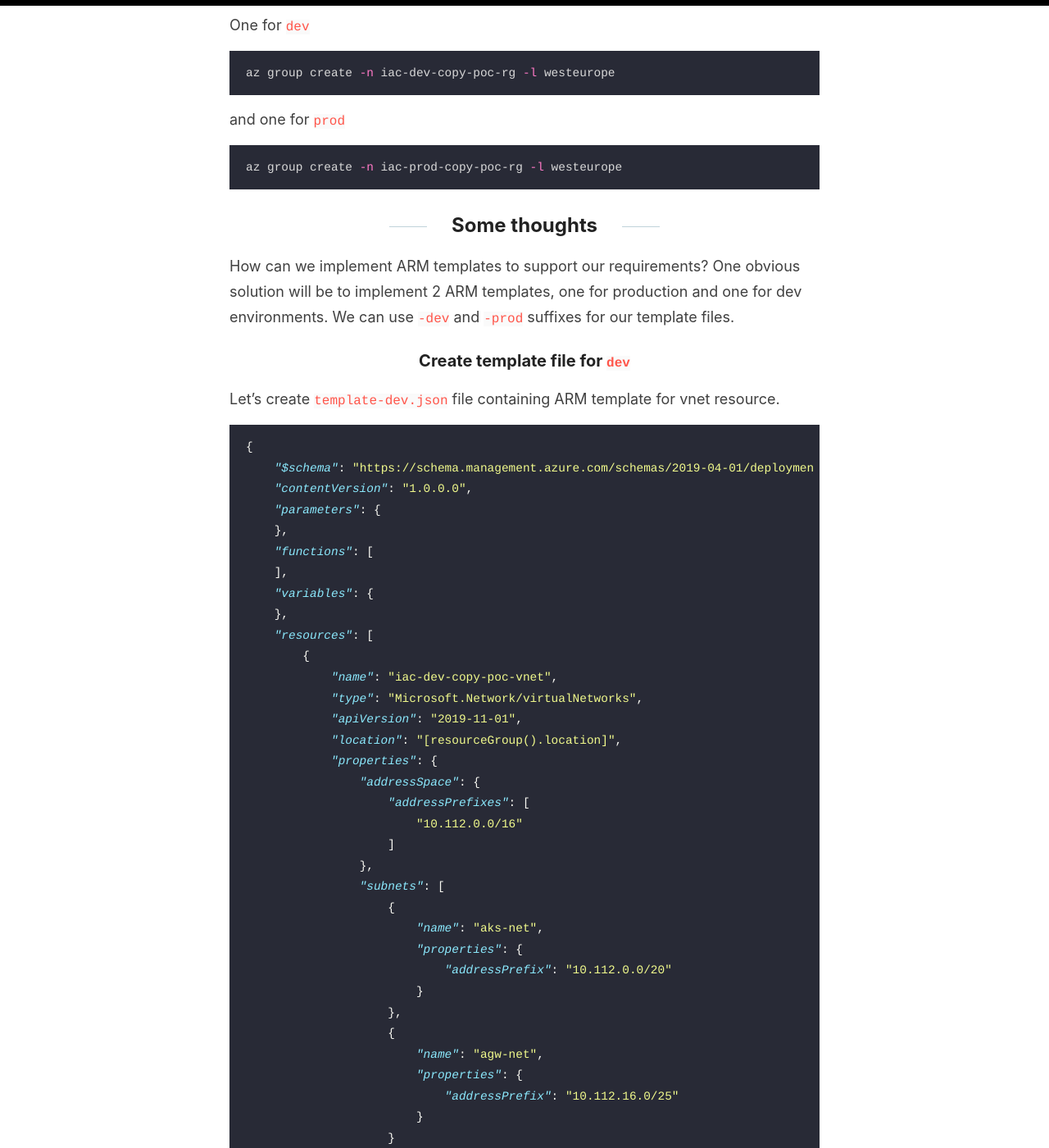
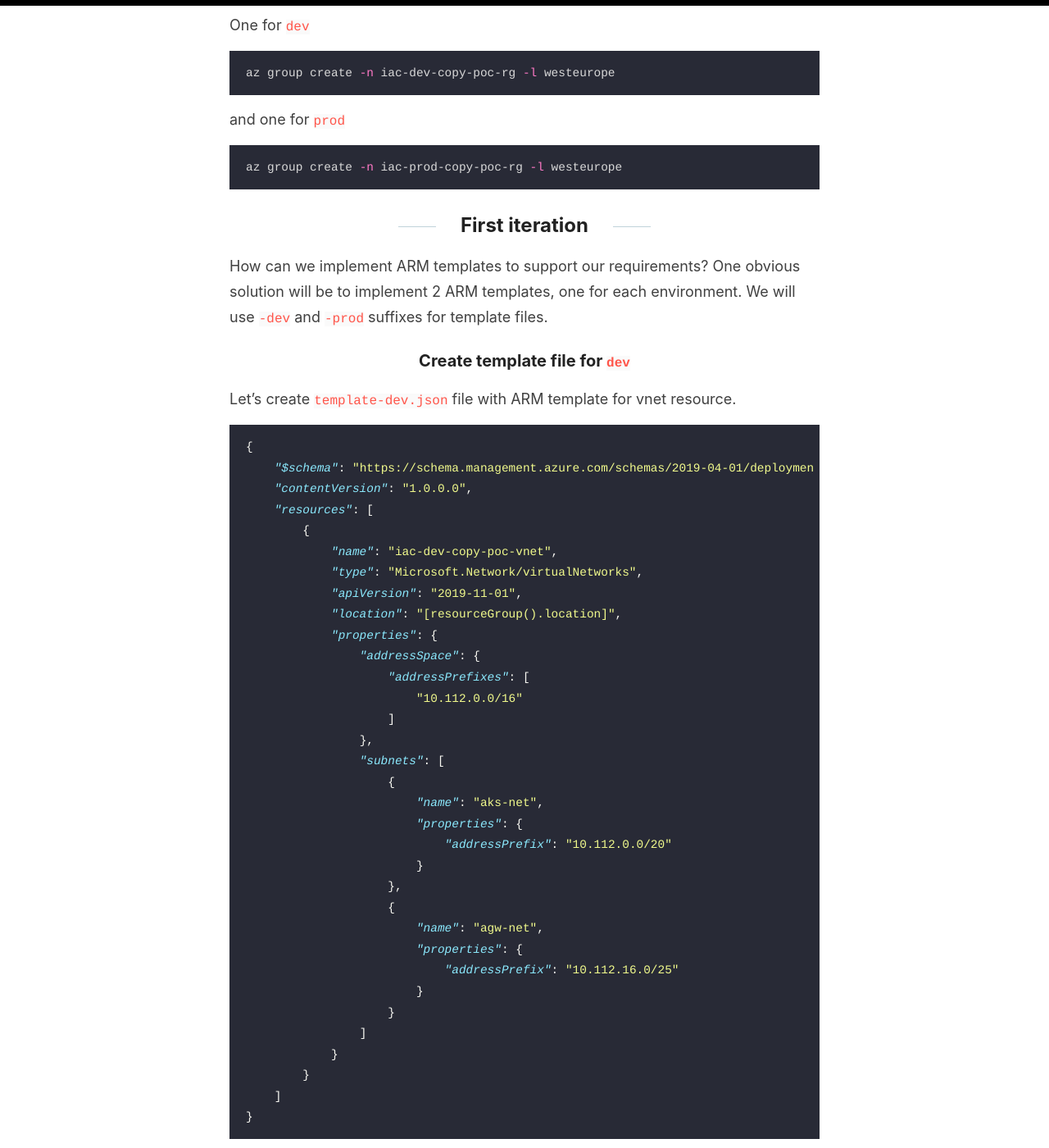
Before and after one commit to evgenyb/evgenyb.github.io, a Jekyll site: the page built from _posts/2020-05-05-use-copy-function-to-simplify-arm-templates.md, in a window 1280 px wide and 1400 px high, scrolled down 1489 px. Shown: the whole window at 82% size. Built offline with Jekyll 4.4.1, drawn with Linux system fonts in a browser that asks for light colours; some of the changed text lies outside the part shown.

Commit message:
Work with content quality

````diff
--- a/_posts/2020-05-05-use-copy-function-to-simplify-arm-templates.md
+++ b/_posts/2020-05-05-use-copy-function-to-simplify-arm-templates.md
@@ -56,24 +56,18 @@ and one for `prod`
 az group create -n iac-prod-copy-poc-rg -l westeurope
 ```
 
-## Some thoughts
+## First iteration
 
-How can we implement ARM templates to support our requirements? One obvious solution will be to implement 2 ARM templates, one for production and one for dev environments. We can use `-dev` and `-prod` suffixes for our template files.
+How can we implement ARM templates to support our requirements? One obvious solution will be to implement 2 ARM templates, one for each environment. We will use `-dev` and `-prod` suffixes for template files.
 
 ### Create template file for `dev`
 
-Let's create `template-dev.json` file containing ARM template for vnet resource.
+Let's create `template-dev.json` file with ARM template for vnet resource.
 
 ```json
 {
     "$schema": "https://schema.management.azure.com/schemas/2019-04-01/deploymentTemplate.json#",
     "contentVersion": "1.0.0.0",
-    "parameters": {
-    },
-    "functions": [
-    ],
-    "variables": {
-    },
     "resources": [
         {
             "name": "iac-dev-copy-poc-vnet",
@@ -102,26 +96,18 @@ Let's create `template-dev.json` file containing ARM template for vnet resource.
                 ]
             }
         }
-    ],
-    "outputs": {
-    }
+    ]
 }
 ```
 
 ### Create template file for `prod`
 
-Let's create `template-prod.json` file containing ARM template for vnet resource.
+Let's create `template-prod.json` file with ARM template for vnet resource.
 
 ```json
 {
     "$schema": "https://schema.management.azure.com/schemas/2019-04-01/deploymentTemplate.json#",
     "contentVersion": "1.0.0.0",
-    "parameters": {
-    },
-    "functions": [
-    ],
-    "variables": {
-    },
     "resources": [
         {
             "name": "iac-prod-copy-poc-vnet",
````
Also changed, not shown: other parts of _posts/2020-05-05-use-copy-function-to-simplify-arm-templates.md (+1 -3 lines).
